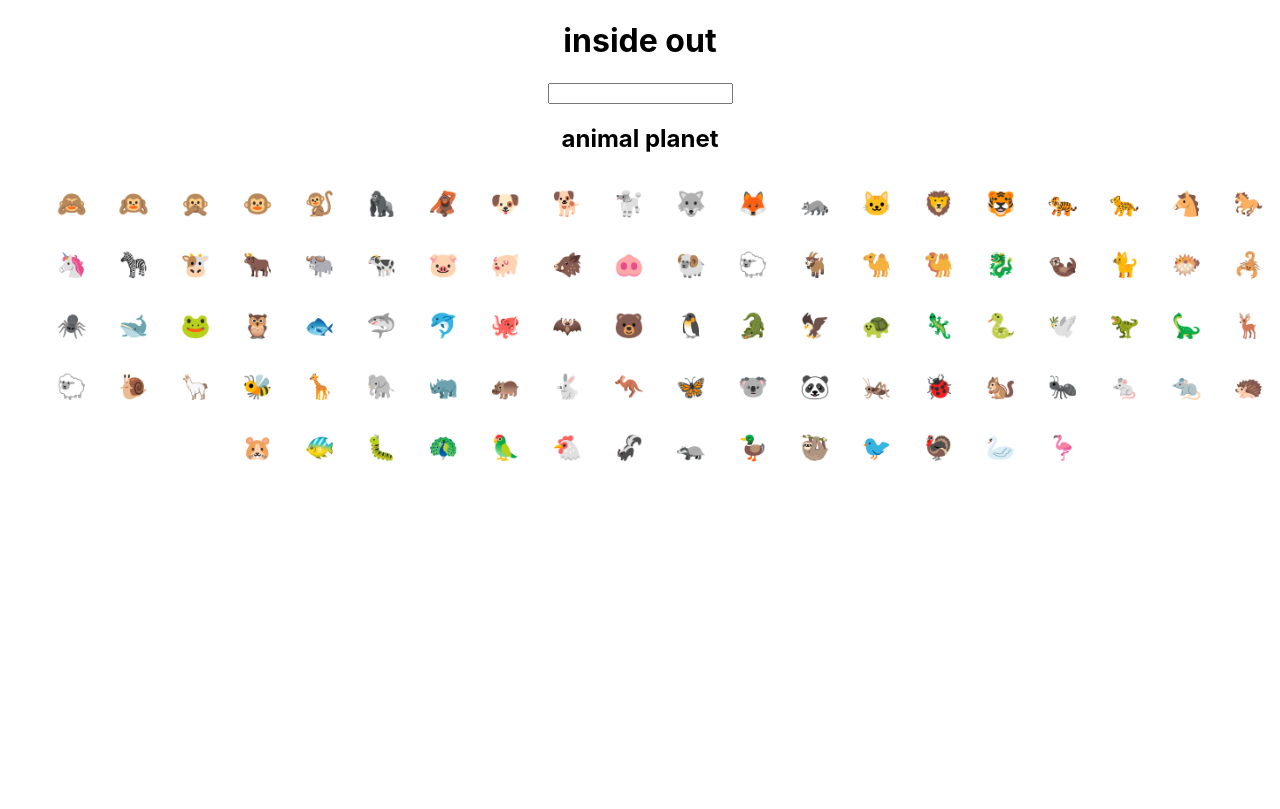
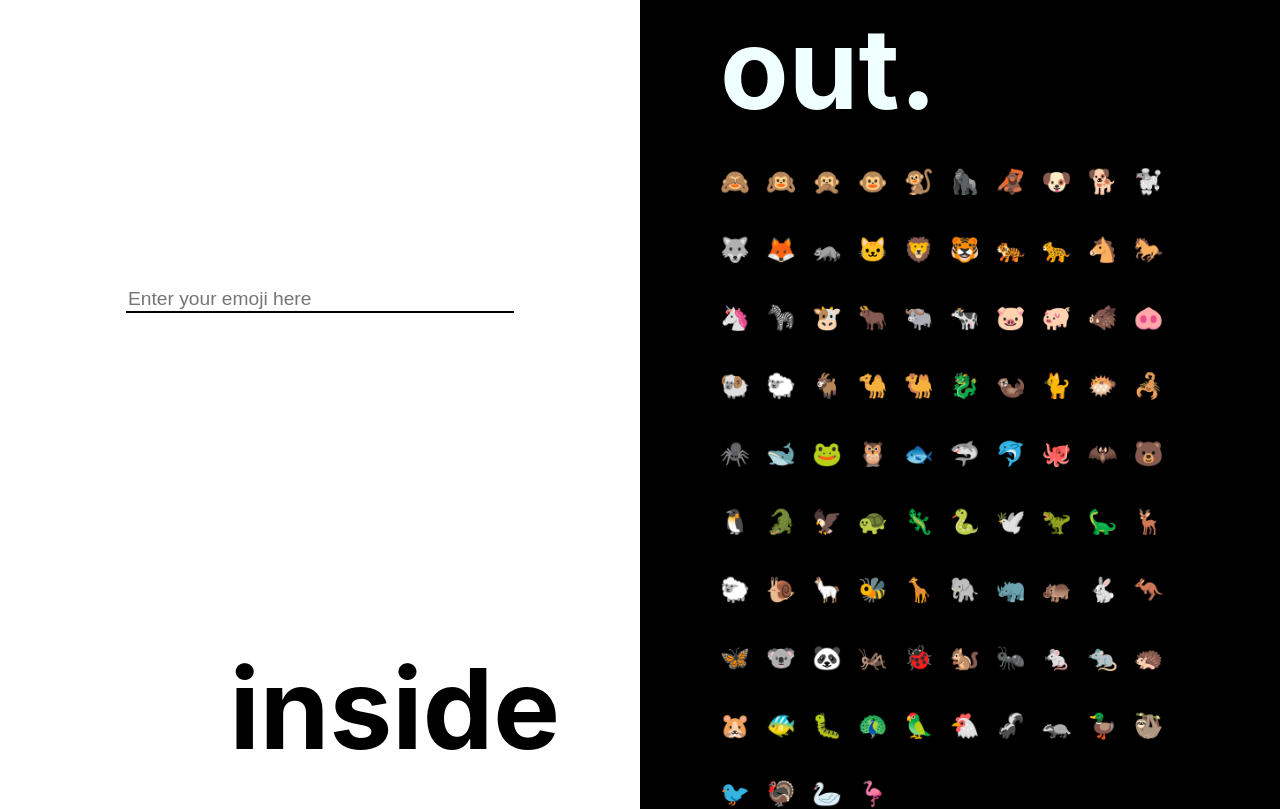
Before and after one commit to ra-kesh/insideout, a React (Create React App) app: page / in a window 1280 px wide. Shown: the top 809 px of the page. Built offline with nearby package versions, Linux system fonts and the light colour scheme.

Commit message:
update:version two

```diff
--- a/src/App.css
+++ b/src/App.css
@@ -1,16 +1,85 @@
-.App {
+/* .App {
   text-align: center;
+
+} */
+
+
+@media screen and (min-width:900px){
+  .container-main{
+    display: flex;
+    flex-direction: row;
+    overflow: hidden;
+  }
 }
+
+.container-form{
+  display: flex;
+  flex: 1;
+  flex-direction: column;
+  height: 100vh;
+}
+
+.div-form{
+  height: 80vh;
+  display: flex;
+  justify-content: center;
+  align-items: center;
+  flex-direction: column;
+
+}
+
+.input-form{
+  width: 60%;
+  border: none;
+  outline: none;
+  border-bottom: 2px solid;
+  font-size: larger;
+}
+
+.div-form input:focus::placeholder{
+  background-color: transparent;
+}
+
+
+.form-title{
+  max-height: 20vh;
+  text-align: right;
+  font-size: 7vh;
+  padding: 0 5rem;
+
+}
+
+.emoji-title{
+  color: azure;
+  font-size: 7vh;
+  padding:0 5rem;
+}
+
+h1,ul{
+  margin: 0;
+  padding: 0;
+}
+
+
+.container-emoji{
+  display: flex;
+  flex: 1;
+  flex-direction: column;
+  background-color: black;
+}
+
+
+
 
 li{
   list-style: none;
   display: inline-block;
   cursor: pointer;
-  margin: 1rem;
+  margin: 1rem 1rem 0 0;
   font-size: 1.5rem;
+}
 
 
-}
 
 
 
--- a/src/App.js
+++ b/src/App.js
@@ -11,7 +11,7 @@ function App() {
 
   let emojiDbArray = Object.keys(emojiDB);
 
-  const [emojiMeanning, setEmojiMeanning] = useState("animal planet");
+  const [emojiMeanning, setEmojiMeanning] = useState("");
 
   function emojiMeanningHandeller(emoji){
     setEmojiMeanning(emojiDB[emoji]);
@@ -23,16 +23,76 @@ function App() {
     if (emojiDbArray.includes(inputEmoji)){
       setEmojiMeanning(emojiDB[inputEmoji]);
     }else if (inputEmoji === " "){
-      setEmojiMeanning("animal planet")
+      setEmojiMeanning("Emoji Interpreter")
     }else {
-      setEmojiMeanning("we don't know this animal")
+      setEmojiMeanning("Sorry we can't help you")
     }
 
   }
 
   return (
     <div className="App">
-        <div>
+
+      <div className="container-main">
+          <div className="container-form">
+            <div className="div-form">
+                <input
+                  className="input-form"
+                  placeholder= "Enter your emoji here "
+                  onChange={inputMeanningHandeller}
+                />
+                 <h2> {emojiMeanning}</h2>
+            </div>
+            <div className="form-title">
+              <h1>inside</h1>
+            </div>
+          </div>
+          <div className="container-emoji">
+          <div className="emoji-title">
+                <h1>out.</h1>
+                <div>
+                <ul>
+
+              {
+                emojiDbArray.map((emoji,index)=>{
+                  return <li
+                          onClick={()=>emojiMeanningHandeller(emoji)}
+                          key={index}>
+                          {emoji}</li> //displaying all the keys from the array
+                })
+              }
+
+         </ul>
+                </div>
+            </div>
+            <div className="div-form">
+
+            </div>
+
+          </div>
+      </div>
+
+
+
+
+
+
+
+
+
+
+
+
+
+
+
+
+
+
+
+
+
+        {/* <div>
           <h1>inside out</h1>
           <input onChange={inputMeanningHandeller}/>
           <h2>{emojiMeanning}</h2>
@@ -48,7 +108,7 @@ function App() {
                 }
 
            </ul>
-        </div>
+        </div> */}
 
 
 
```
Also changed, not shown: 1 other file (tests, documents, lock files or other folders).
